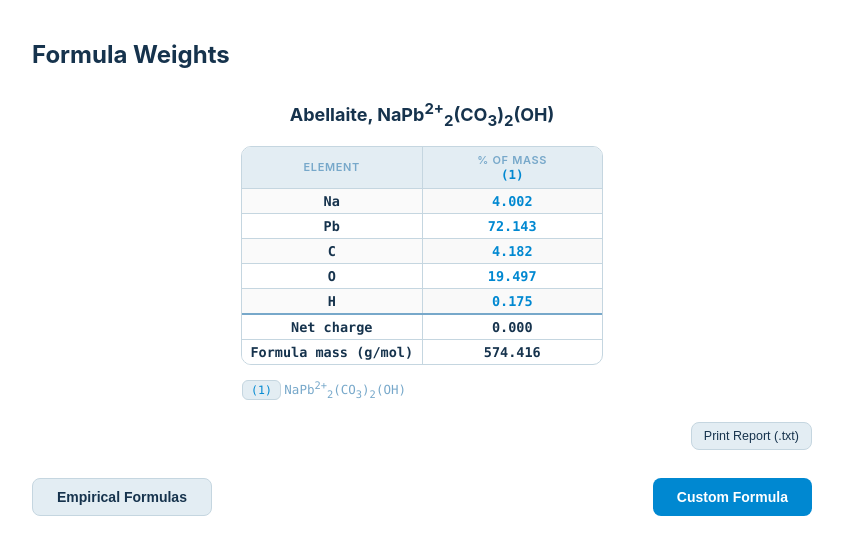
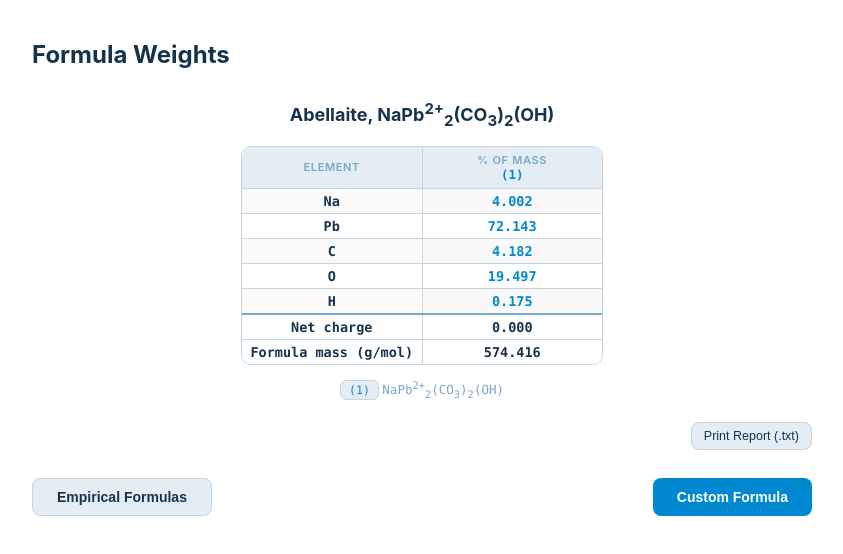
Before and after one commit to OpenDataRepository/odr-rruff-mineralcalc, a React (Vite) app: page / in a window 1280 px wide. Shown: the top 554 px of the page, without its empty margins (218-1061 px from the left). Built offline with nearby package versions, Linux system fonts and the light colour scheme.

Commit message:
Keep citation lines from wrapping in the empirical formula legend

```diff
--- a/src/SummaryView.jsx
+++ b/src/SummaryView.jsx
@@ -363,9 +363,16 @@ export const SummaryView = memo(function SummaryView({ title, formulaStr, rows,
         </div>
       </div>
 
-      <div style={{ marginTop: 10, fontSize: 12.5, color: COLORS.textDim, lineHeight: 1.9, maxWidth: tableWidth, margin: "10px auto 0" }}>
+      {/* width: fit-content (capped at 100% so it can't push the page wider)
+          instead of maxWidth: tableWidth — that cap matched the table's
+          often-narrow column-driven width, forcing a long citation line
+          (formula + journal ref + year) to wrap to two lines even though
+          the page has plenty of room beside it. Sizing to its own widest
+          line keeps every citation on one line while margin: auto still
+          centers the block the same way the table above it is centered. */}
+      <div style={{ marginTop: 10, fontSize: 12.5, color: COLORS.textDim, lineHeight: 1.9, width: "fit-content", maxWidth: "100%", margin: "10px auto 0", overflowX: "auto" }}>
         {rows.map((r, idx) => (
-          <div key={idx}>
+          <div key={idx} style={{ whiteSpace: "nowrap" }}>
             <button onClick={() => onSelect(idx)} style={summaryKeyBtnStyle}>
               ({idx + 1})
             </button>{" "}
```
